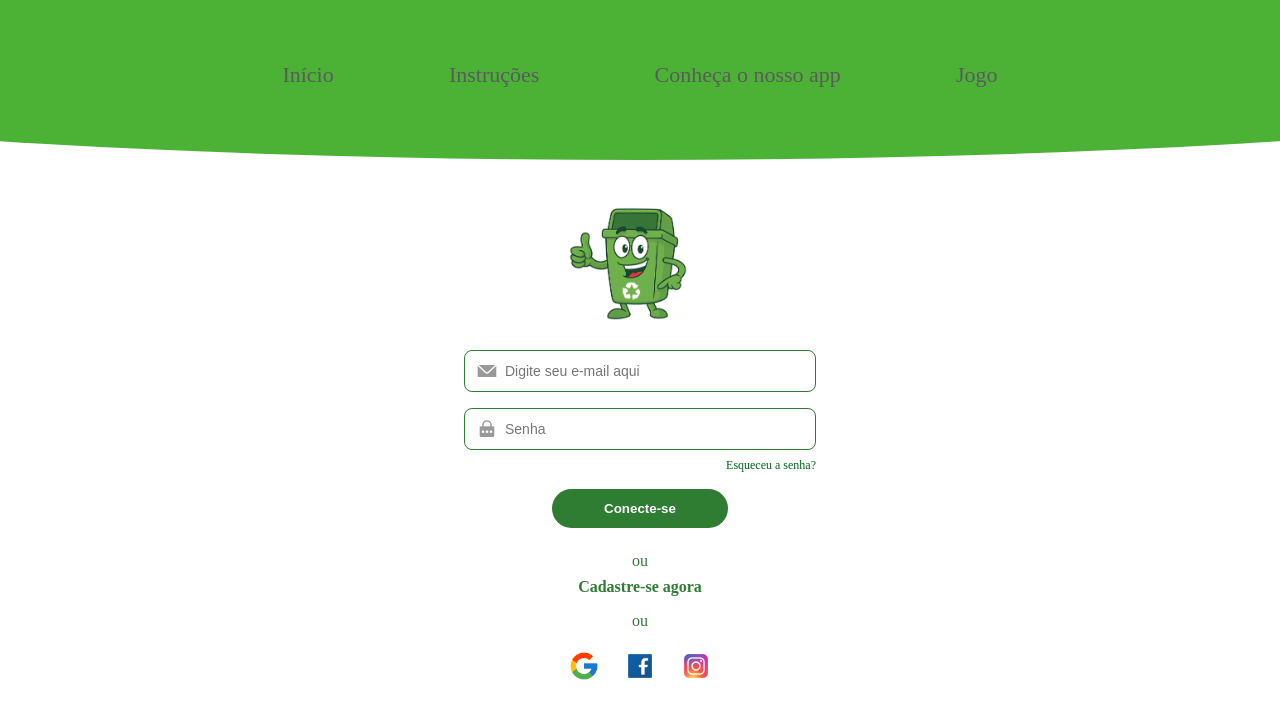
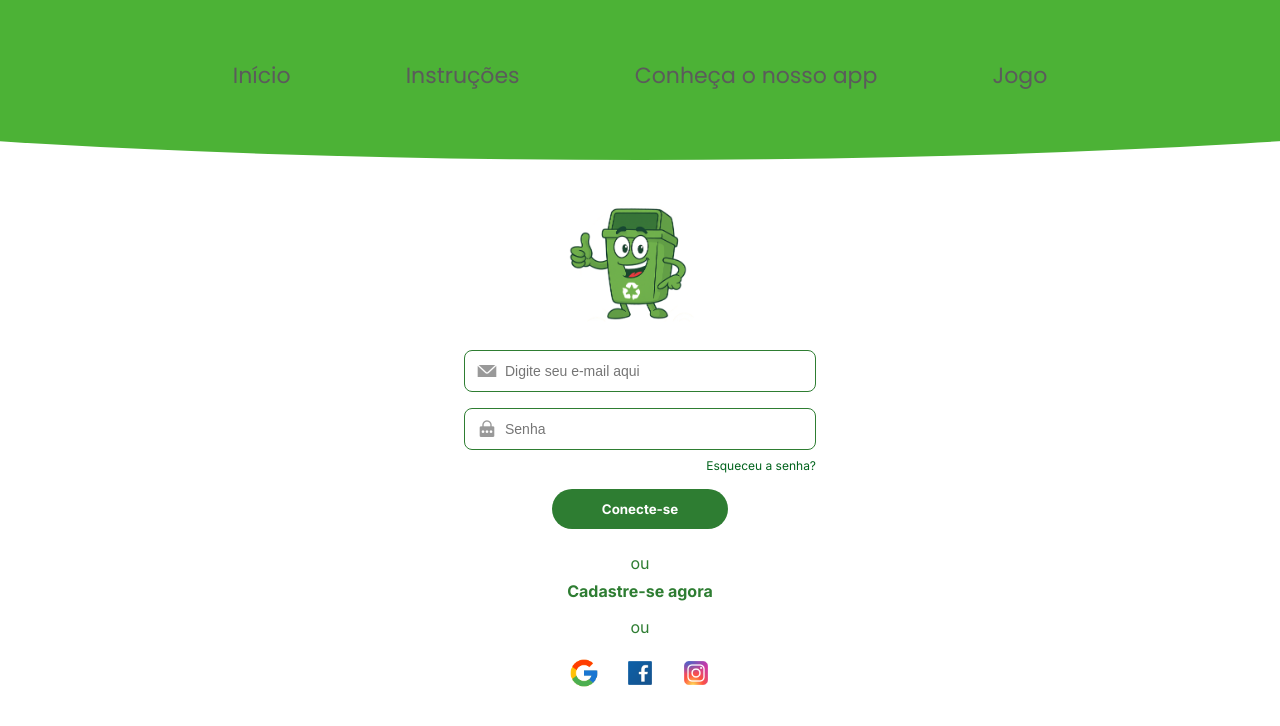
Before and after one commit to AndreGustIA/Desafio-5, a React (Vite) app in the folder meu-app/: page / in a window 1280 px wide. Shown: the top 726 px of the page. Built offline with nearby package versions, Linux system fonts and the light colour scheme.

Commit message:
adicionando-fontes

```diff
--- a/meu-app/src/components/Header/Header.module.css
+++ b/meu-app/src/components/Header/Header.module.css
@@ -1,3 +1,5 @@
+@import url('https://fonts.googleapis.com/css2?family=Inter:ital,opsz,wght@0,14..32,100..900;1,14..32,100..900&family=Poppins&display=swap');
+
 .containerHeader {
     display: grid;
     align-items: center;
@@ -12,6 +14,9 @@
     justify-content: center;
     gap: 9%;
     margin-bottom: 50px;
+    font-family: 'Poppins', sans-serif;
+    font-size: 22px;
+    color: #B5B5B5;
 }
 
 .containerHeader nav a {
--- a/meu-app/src/pages/Cadastro/Cadastro.css
+++ b/meu-app/src/pages/Cadastro/Cadastro.css
@@ -1,3 +1,5 @@
+@import url('https://fonts.googleapis.com/css2?family=Inter:ital,opsz,wght@0,14..32,100..900;1,14..32,100..900&family=Poppins&display=swap');
+
 .container {
     background-color: #FFFFFF;
     min-width: 100vh;
@@ -44,11 +46,13 @@
     border-radius: 56px;
     margin-top: 34px;
     color: #FFFFFF;
+    font-family: 'Inter', sans-serif;
 }
 
 .conta{
     color: #7E7E7E;
     margin-bottom: 66px;
+    font-family: 'Inter', sans-serif;
 }
 
 .conta a {
@@ -58,4 +62,5 @@
 
 .span-entrar {
     color: #00AF32;
+    font-family: 'Inter', sans-serif;
 }
--- a/meu-app/src/pages/Cadastro/Cadastro.tsx
+++ b/meu-app/src/pages/Cadastro/Cadastro.tsx
@@ -62,7 +62,7 @@
                     </div>
 
                     <Botao type="submit" className="botao">
-                        {"Cadastra-se "}
+                        {"Cadastre-se "}
                     </Botao>
 
                     <p className="conta">Já tem uma conta?
--- a/meu-app/src/pages/Login/Login.css
+++ b/meu-app/src/pages/Login/Login.css
@@ -1,3 +1,5 @@
+@import url('https://fonts.googleapis.com/css2?family=Inter:ital,opsz,wght@0,14..32,100..900;1,14..32,100..900&family=Poppins&display=swap');
+
 body {
     background-color: white;
 }
@@ -82,6 +84,7 @@
   color: #2E7D32;
   margin-bottom: 16px;
   margin-top:8px;
+  font-family: 'Inter', sans-serif;
 }
 
 .esqueci-senha a {
@@ -99,6 +102,7 @@
   font-weight: bold;
   margin-bottom: 16px;
   cursor: pointer;
+  font-family: 'Inter', sans-serif;
 }
 
 .divider {
@@ -106,6 +110,7 @@
   margin: 8px 0;
   text-align: center;
   width: 100%;
+  font-family: 'Inter', sans-serif;
 }
 
 .registrar-link {
@@ -116,12 +121,14 @@
   display: block;
   text-align: center;
   width: 100%;
+  font-family: 'Inter', sans-serif;
 }
 
 .social-icons {
   display: flex;
   gap: 24px;
   margin-top: 12px;
+  margin-bottom: 12px;
 }
 
 .social-icons img {
```
